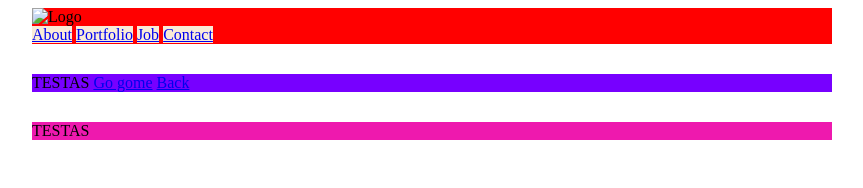
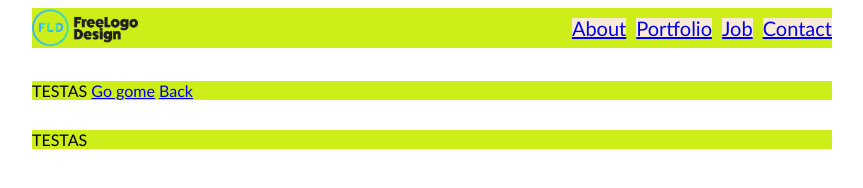
Before and after one commit to Creat2die/4-kosmonautas, a website: page index.html in a window 1280 px wide. Shown: the whole page, without its empty margins (208-1071 px from the left). Drawn offline with Linux system fonts and the light colour scheme.

Commit message:
Very good

```diff
--- a/css/style.css
+++ b/css/style.css
@@ -1,32 +1,39 @@
-header{
-    width: 800px;
-    background-color: red;
-    margin: auto;
-    margin-bottom: 30px;
+body{
+    font-family: 'Gill Sans', 'Gill Sans MT', Calibri, 'Trebuchet MS', sans-serif;
 }
 
 header > img{
+    float:left;
+}
 
+nav{
+    margin-top: 10px;
+    float: right;
 }
 
 nav > a{
+    float:left;
+    margin-left: 10px;
     background-color: antiquewhite;
+    font-size: 20px;
+    line-height: 20px;
+}
+
+nav > a:first-of-type {
+    margin-left:0;
 }
 
 a{
 
 }
 
-main{
+
+
+footer, main, header{
+    display: inline-block;
+    margin-left: calc((100% - 800px) / 2) ;
+    margin-right: calc((100% - 800px) / 2) ;
     width: 800px;
-    background-color: rgb(119, 0, 255);
-    margin: auto;
+    background-color: rgb(206, 238, 25);
     margin-bottom: 30px;
 }
-
-footer{
-    width: 800px;
-    background-color: rgb(238, 25, 174);
-    margin: auto;
-    margin-bottom: 30px;
-}
--- a/index.html
+++ b/index.html
@@ -9,7 +9,7 @@
 </head>
 <body>
     <header>
-        <img src="#" alt="Logo">
+        <img src="./images/logo-couleurs.png" alt="Logo" width="auto" height="40px" >
         <nav>
             <a href="#">About</a>
             <a href="#">Portfolio</a>
```
Also changed, not shown: images/logo-couleurs.png (added).
